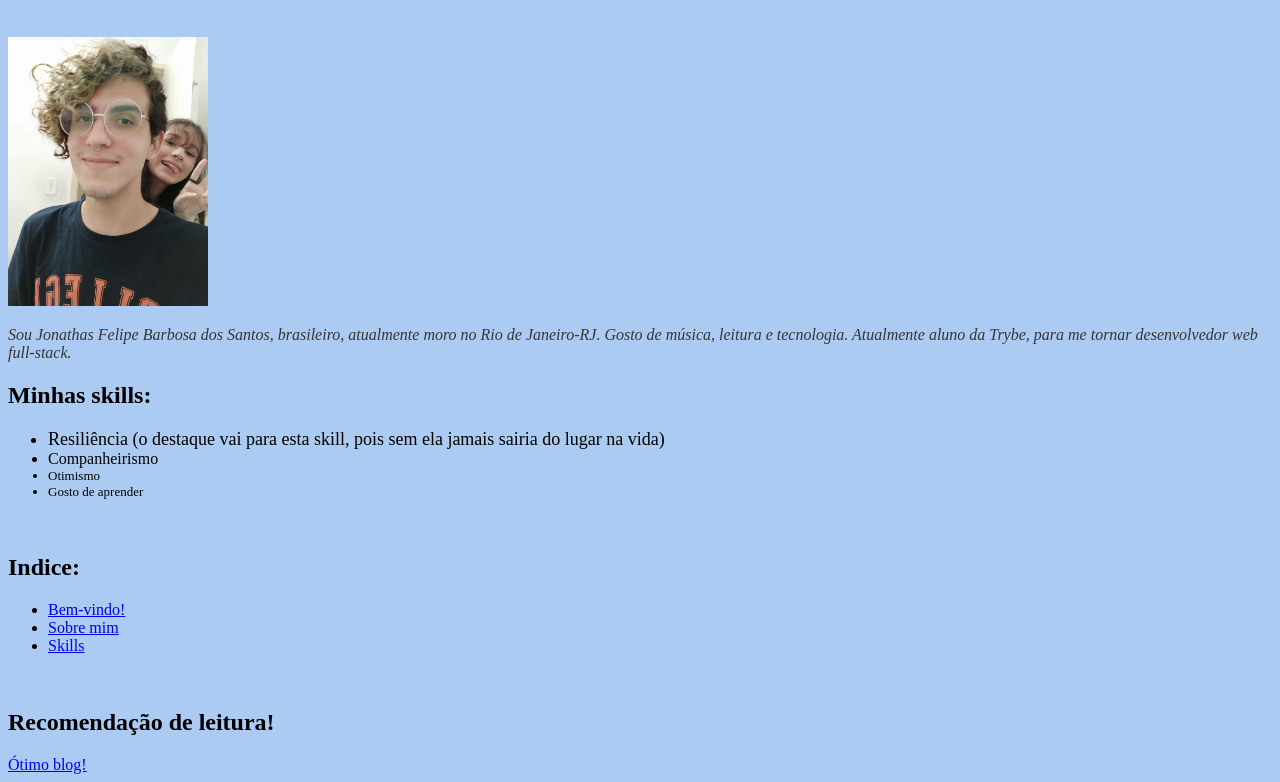
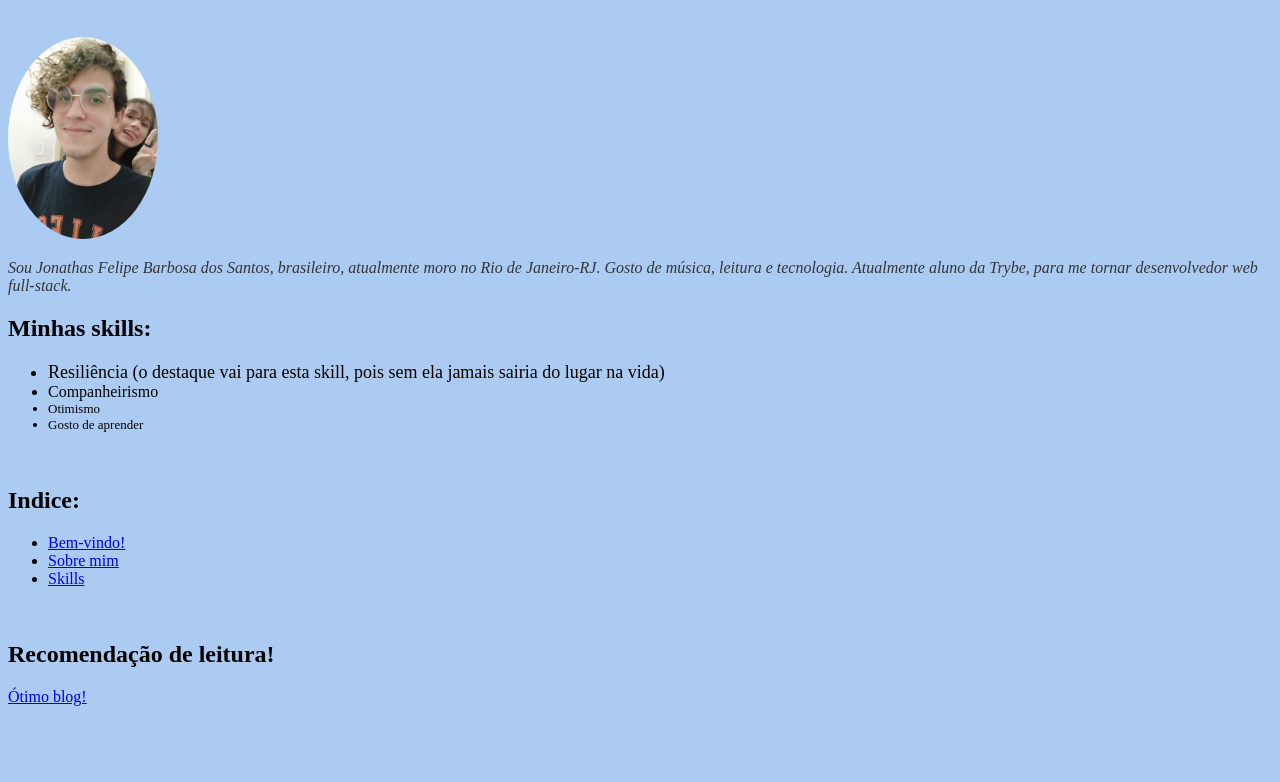
Before and after one commit to jnfbs/jnfbs.github.io, a plain HTML site: page index.html in a window 1280 px wide. Shown: the part 61-843 px from the top of the page. After the commit the page ends 800 px from the top, so only its background shows below. Drawn offline with Linux system fonts and the light colour scheme.

Commit message:
import do style para arquivo css

```diff
--- a/index.html
+++ b/index.html
@@ -37,13 +37,18 @@
         .sk3 {
             font-size: small;
         }
+
+        #picture{
+            width: 150px;
+            border-radius: 100%;
+        }
     </style>
 </head>
 <body>
     <h1 id="#bemvindo">Seja bem-vindo(a), ao meu portfolio! Sou o Jon!</h1>
     <br>
     <a href="#picture">
-    <img id="#picture" src="joneirma.jpeg" alt="jon e sua irmãzinha" width="200px">
+    <img id="picture" src="joneirma.jpeg" alt="jon e sua irmãzinha">
     </a>
     <br>
     <a href="#sobremim"></a><em><p>Sou Jonathas Felipe Barbosa dos Santos, brasileiro, atualmente moro no Rio de Janeiro-RJ. Gosto de música, leitura e tecnologia. Atualmente aluno da Trybe, para me tornar desenvolvedor web full-stack.</p></em>
--- /dev/null
+++ b/style.css
@@ -0,0 +1,29 @@
+#h1 {
+    font-family: 'Nunito', sans-serif;
+    font-weight: bold;
+}
+
+body {
+    background-color: rgb(172, 203, 243);
+}
+
+p {
+    color: rgb(53, 53, 53);
+    font-family: 'Space Mono' monospace, ;
+}
+
+.sk1 {
+    font-size: large;
+}
+
+.sk2 {
+    font-size: medium;
+}
+
+.sk3 {
+    font-size: small;
+}
+
+#picture{
+    width: 150px;
+    border-radius: 100%;
```
